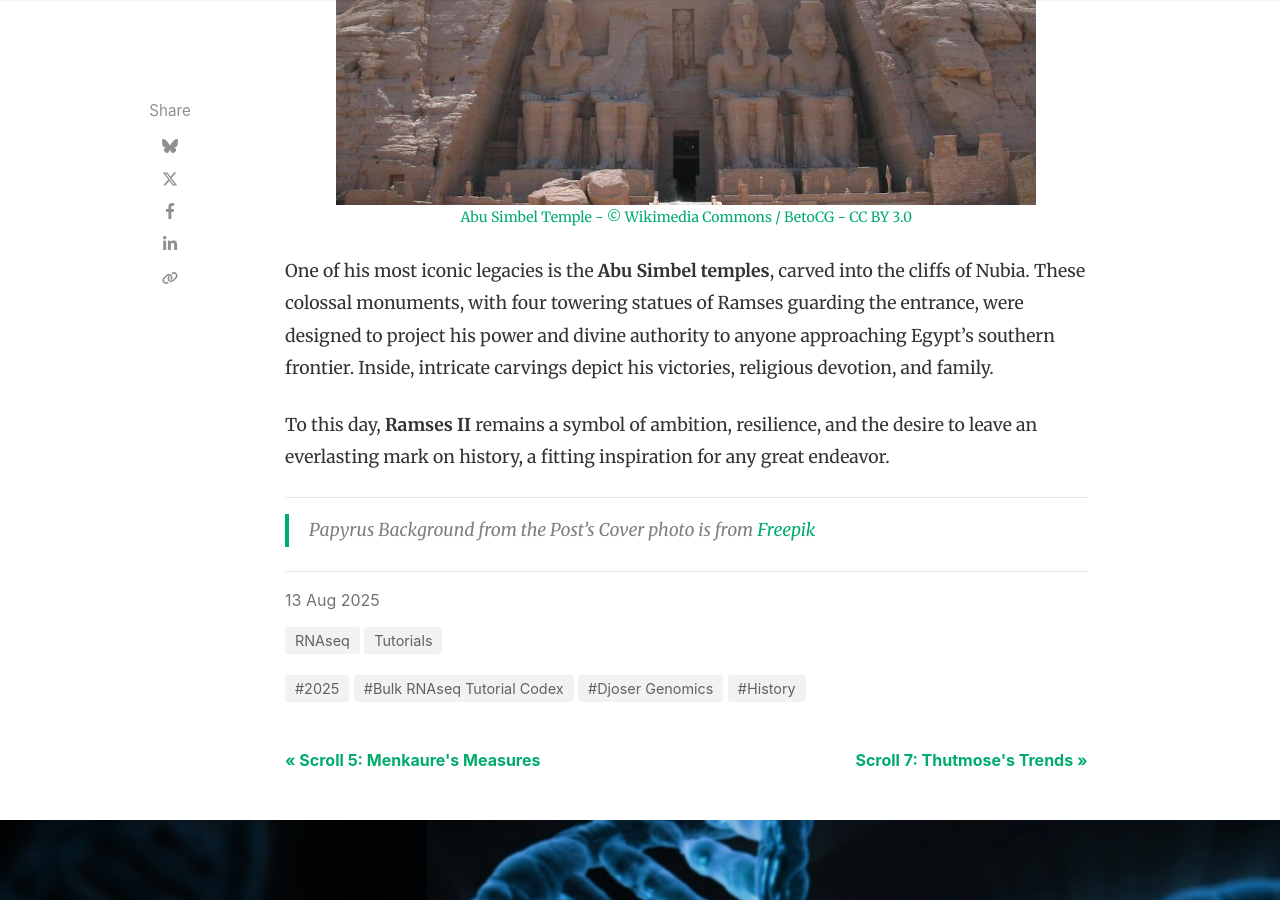
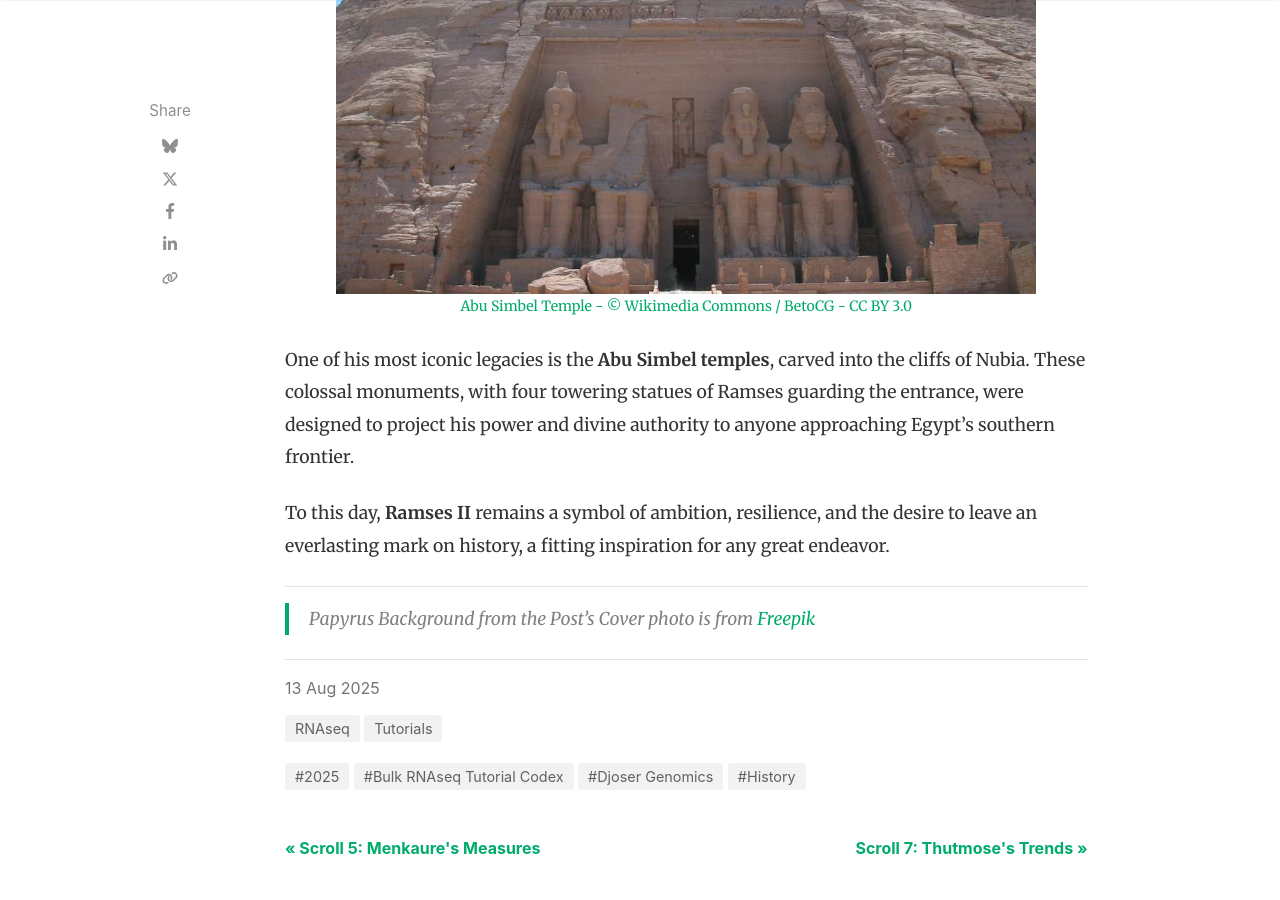
Before and after one commit to DjoserGenomics/djosergenomics.github.io, a Jekyll site: the page built from _posts/2025-08-13-Scroll-6-Ramses-Plots.md, in a window 1280 px wide and 900 px high, scrolled down 11954 px. Built offline with Jekyll 4.4.1, drawn with Linux system fonts in a browser that asks for light colours; nearby versions of some CDN libraries; comment, search, counter and statistics services are not loaded; some of the changed text lies outside the part shown.

Commit message:
Validation and Minor Fixes for Scroll 6

```diff
--- a/_posts/2025-08-13-Scroll-6-Ramses-Plots.md
+++ b/_posts/2025-08-13-Scroll-6-Ramses-Plots.md
@@ -27,7 +27,7 @@
 
 ---
 
-## <a id="ma-plot"> 📊 MA Plot </a>
+## <a id="ma-plot"> MA Plot </a>
 
 An **MA plot** is a type of scatter plot used in RNA-seq differential expression analysis to visualize the relationship between the **average expression** of genes and their **log fold change** between two conditions.
 
@@ -81,7 +81,7 @@
 
 ---
 
-## <a id="principal-component-analysis-pca-plot"> 📊 Principal Component Analysis (PCA) Plot </a>
+## <a id="principal-component-analysis-pca-plot"> Principal Component Analysis (PCA) Plot </a>
 
 **PCA** is a dimensionality reduction technique that summarizes variation in large datasets into a few principal components that explain the largest sources of variance.
 
@@ -93,7 +93,7 @@
 
 ### Variance Stabilizing Transformation (vst)
 
-Raw RNAseq count data has a mean–variance relationship, genes with higher counts tend to have higher variance. PCA assumes the variance in the data is constant, so we perform **Variance Stabilizing Transformation (vst)** to transform counts into a scale where variance is stabilized across the range of expression levels.
+Raw RNAseq count data has a mean-variance relationship, genes with higher counts tend to have higher variance. PCA assumes the variance in the data is constant, so we perform **Variance Stabilizing Transformation (vst)** to transform counts into a scale where variance is stabilized across the range of expression levels.
 
 This makes differences between samples easier to interpret and prevents highly expressed genes from dominating the PCA.
 
@@ -158,7 +158,7 @@
 
 ---
 
-## <a id="volcano-plot"> 📊 Volcano Plot </a>
+## <a id="volcano-plot"> Volcano Plot </a>
 
 A **volcano plot** is a type of scatter plot that displays statistical significance (**padj** on Y-axis) versus magnitude of change (**log2FoldChange** on X-axis) for each gene.
 
@@ -205,9 +205,9 @@
 
 This volcano plot provides a visual summary of the differential expression analysis results.
 
+> The Red Dots represent our DEGs
+
 1. **Significant Genes**: Genes that fall above the horizontal line (pCutoff) are considered statistically significant (Blue & Red Dots). Those that also fall outside the vertical lines (FCcutoff) are biologically significant (Green & Red Dots).
-
-> The Red Dots represent our DEGs
 
 2. **Direction of Change**: Genes on the right side of the plot are upregulated in the disease condition, while those on the left are downregulated.
 
@@ -217,7 +217,7 @@
 
 ---
 
-## <a id="heatmaps"> 📊 Heatmaps </a>
+## <a id="heatmaps"> Heatmaps </a>
 
 A heatmap is a graphical representation of data where values are shown as colors.
 
@@ -287,12 +289,12 @@
   <p style="font-size: 0.8em; color: gray;"><a href="https://commons.wikimedia.org/wiki/File:Templo_de_Ramses_II_01.jpg" target="_blank">Abu Simbel Temple - © Wikimedia Commons / BetoCG - CC BY 3.0</a></p>
 </div>
 
-One of his most iconic legacies is the **Abu Simbel temples**, carved into the cliffs of Nubia. These colossal monuments, with four towering statues of Ramses guarding the entrance, were designed to project his power and divine authority to anyone approaching Egypt’s southern frontier. Inside, intricate carvings depict his victories, religious devotion, and family.
+One of his most iconic legacies is the **Abu Simbel temples**, carved into the cliffs of Nubia. These colossal monuments, with four towering statues of Ramses guarding the entrance, were designed to project his power and divine authority to anyone approaching Egypt’s southern frontier.
 
 To this day, **Ramses II** remains a symbol of ambition, resilience, and the desire to leave an everlasting mark on history, a fitting inspiration for any great endeavor.
 
 ---
 
-> Papyrus Background from the Post's Cover photo is from [Freepik](https://www.freepik.com/free-photo/grunge-background_4258615.htm)
+> Papyrus Background from the Post's Cover photo is from <a href="https://www.freepik.com/free-photo/grunge-background_4258615.htm" target="_blank">Freepik</a>
 
 ---
```
Also changed, not shown: other parts of _posts/2025-08-13-Scroll-6-Ramses-Plots.md (+2 -0 lines).
